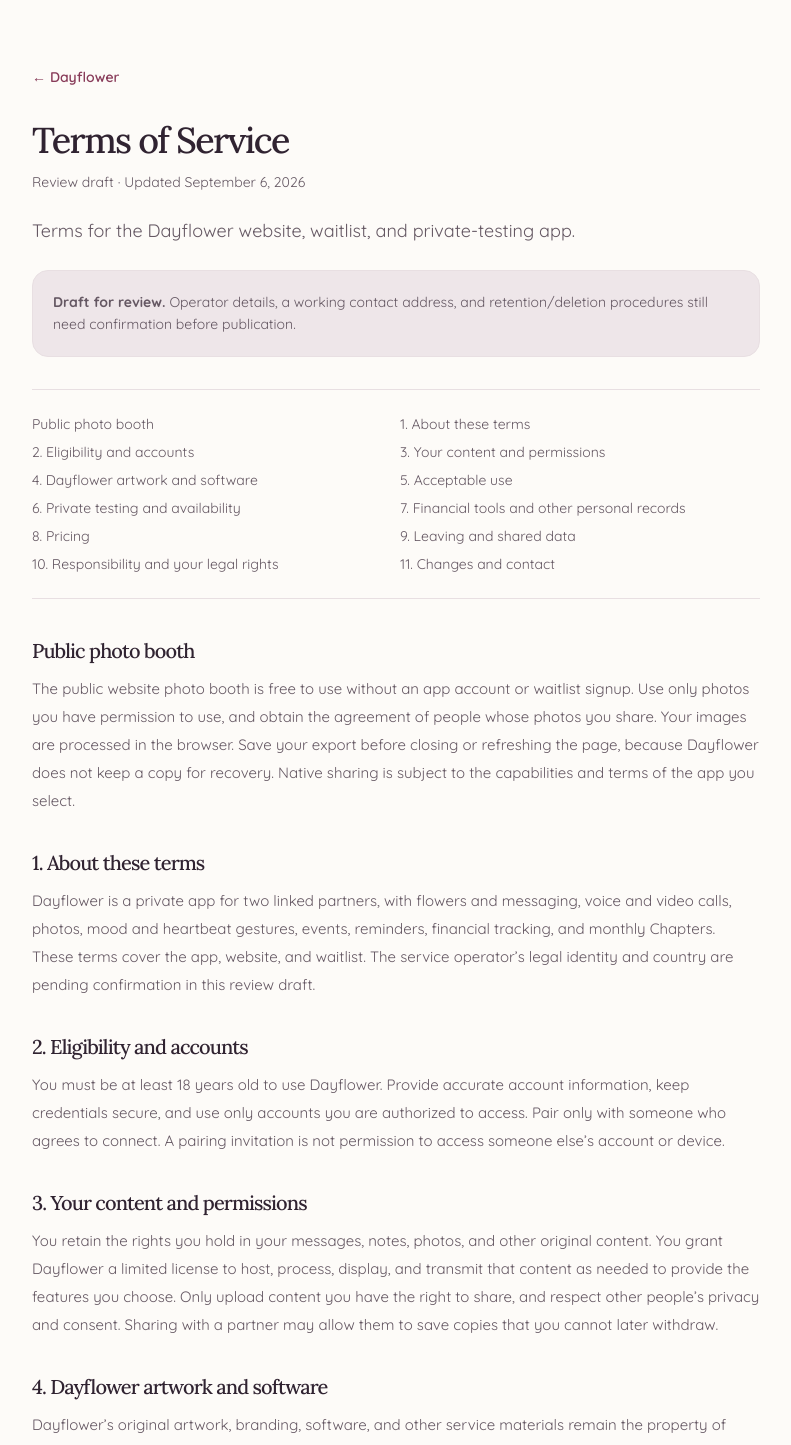
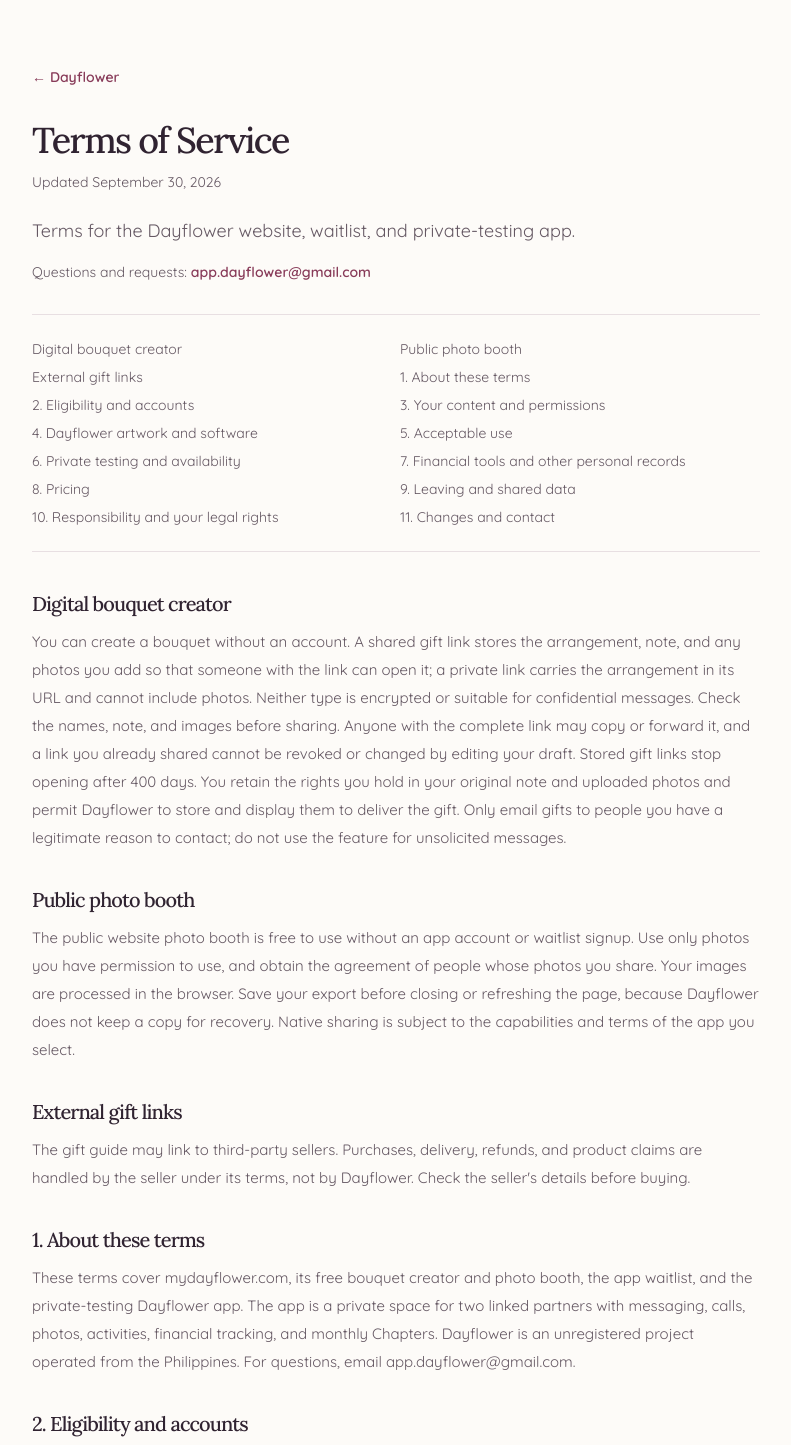
Before and after one commit to jccudiamat/dayflower, a Next.js app in the folder website/: page /terms in a window 1280 px wide. Shown: the top 1445 px of the page, without its empty margins (244-1035 px from the left). Built offline with nearby package versions, Linux system fonts and the light colour scheme.

Commit message:
Finalize Dayflower privacy policy and terms

```diff
--- a/website/app/privacy/page.tsx
+++ b/website/app/privacy/page.tsx
@@ -5,15 +5,15 @@
 const sections = [
 ["Website analytics", "mydayflower.com uses Vercel Web Analytics to count page views and see which pages people reach. It does not set cookies or store anything in your browser for this, and it does not follow you to other websites. Vercel counts a repeat visit using a value derived from the incoming request, such as your IP address and browser user agent, which is hashed with a salt that changes daily; it is not a profile and does not persist beyond that. What is recorded is the page visited, the referring link, an approximate country, and general device, browser, and operating-system type. Nothing you type, upload, or create on this site is included, and analytics is not used in the bouquet creator’s or photo booth’s handling of your images. Analytics runs on the website only, not in the app."],
 ["Delivery security checks", "When enabled, Cloudflare Turnstile checks browser and network signals before sending a gift by email to help prevent automated abuse. The website verifies a short-lived token with Cloudflare. Your bouquet, message, and recipient email are not included in that verification request."],
-["Digital bouquet creator", "The bouquet creator works without an account. Your unfinished bouquet and note are saved in this browser’s local storage when available. Clear this website’s browser data to remove the local draft. There are two kinds of gift link. A shared link (mydayflower.com/g/…) stores the arrangement, note, and any photos you added on our server so the recipient can open it and so messaging and mail apps can show a preview card; that preview names the sender and recipient you entered but not the contents. A private link instead carries the whole arrangement in the URL fragment (the part after #), which is not sent to our server in the page request, and cannot include photos. Neither link is encrypted: anyone who receives the complete link can open and copy its contents. We record when a stored gift was created and when it was first opened. Stored gifts are deleted automatically after about 400 days. Sharing sends the link through the app you choose. Each link keeps the version created at that time; later edits do not update or revoke earlier links. Downloaded bouquet images remain on your device."],
+["Digital bouquet creator", "The bouquet creator works without an account. Your unfinished bouquet and note are saved in this browser’s local storage when available. Clear this website’s browser data to remove the local draft. There are two kinds of gift link. A shared link (mydayflower.com/g/…) stores the arrangement, note, and any photos you added on our server so the recipient can open it and so messaging and mail apps can show a preview card; that preview names the sender and recipient you entered but not the contents. A private link instead carries the whole arrangement in the URL fragment (the part after #), which is not sent to our server in the page request, and cannot include photos. Neither link is encrypted: anyone who receives the complete link can open and copy its contents. We record when a stored gift was created and when it was first opened. A stored gift link stops resolving after 400 days; the current storage setup does not automatically erase its expired database record. Sharing sends the link through the app you choose. Each link keeps the version created at that time; later edits do not update or revoke earlier links. Downloaded bouquet images remain on your device."],
 ["Public photo booth","The public photo booth does not require an account. Selected photos, camera captures, crops, and generated strips are processed locally in your browser and are not uploaded to Dayflower servers. We do not maintain a booth gallery. Closing the page or clearing the session releases the photos held by the tool. Downloaded files remain on your device. Using Share sends the exported image through the app you choose. Camera access is optional and can be stopped in the tool or revoked in browser settings. Advertising spaces are currently placeholders; no ad network is loaded by the booth."],
   [
     "1. Scope and operator",
-    "This policy covers the Dayflower app and mydayflower.com. The app is in private testing. Operator identity, country, and the privacy contact are pending confirmation in this review draft."
+    "This policy covers mydayflower.com and the Dayflower app, which is in private testing. Dayflower is an unregistered project operated from the Philippines. For privacy questions or requests, email app.dayflower@gmail.com."
   ],
   [
     "2. Website and waitlist",
-    "When you join the waitlist, we send your email address to Supabase with a landing-page source label. We use it to send a signup confirmation and notify you when Dayflower is ready. Confirmation emails are delivered through Resend, which processes the recipient address and message for delivery. We store confirmation attempt times and provider acceptance receipts to reduce duplicates; acceptance does not guarantee inbox delivery. Joining the waitlist does not create an app account or enroll your partner. Hosting and network providers process connection information, such as IP addresses and request details, to deliver and secure the website."
+    "When you join the waitlist, we send your email address to Supabase with a landing-page source label. We use it to send a signup confirmation and notify you when Dayflower is ready. Confirmation emails are delivered through Resend, which processes the recipient address and message for delivery. We store confirmation attempt times and provider acceptance receipts to reduce duplicates; acceptance does not guarantee inbox delivery. Joining the waitlist does not create an app account or enroll your partner. If you choose to email a bouquet, Resend processes the recipient address and gift-link message to deliver it; the recipient address is not stored with the bouquet in our database. Hosting and network providers process connection information, such as IP addresses and request details, to deliver and secure the website."
   ],
   [
     "3. Account and profile information",
@@ -29,11 +29,11 @@
   ],
   [
     "6. How information is used and shared",
-    "We use information to authenticate accounts, link partners, deliver content and calls, synchronize activity, provide reminders and notifications, and maintain and troubleshoot the service. Your partner can see content shared within the couple’s space. Financial visibility depends on the account’s ownership and partner-visibility settings; do not assume every financial record is private or every record is shared. A recipient can save or screenshot content outside the app."
+    "We use information to provide the features you request, including authenticating accounts, linking partners, delivering content and calls, synchronizing activity, and providing reminders and notifications. We also use limited technical information to secure, maintain, and troubleshoot the service. Waitlist information is used to send the requested confirmation and launch notice. These activities rely on your request or our service relationship, our legitimate interest in running and securing Dayflower, or consent where applicable. Your partner can see content shared within the couple’s space. Financial visibility depends on the account’s ownership and partner-visibility settings; do not assume every financial record is private or every record is shared. A recipient can save or screenshot content outside the app."
   ],
   [
     "7. Providers and security",
-    "Supabase supports authentication, database storage, and uploaded media. Vercel hosts the website, and Cloudflare provides domain/DNS services. Notification and calling infrastructure also process the data needed for those features. Authorized operators and providers may have access for service operation, support, and security; access is not limited literally to two people. Access controls reduce unauthorized access, but this policy does not promise end-to-end encryption or absolute security. Service processing may occur outside your country. Exact hosting regions and the deployed calling/email providers remain to be confirmed for the final policy."
+    "Supabase supports authentication, database storage, and uploaded media. Vercel hosts the website, Cloudflare provides domain/DNS and security-check services, and Resend delivers requested emails. When app notifications and calls are enabled, Firebase Cloud Messaging, platform delivery services, and LiveKit also process data needed for those features. Authorized operators and providers may have access for service operation, support, and security; access is not limited literally to two people. Access controls reduce unauthorized access, but this policy does not promise end-to-end encryption or absolute security. Service processing may occur outside the Philippines."
   ],
   [
     "8. Device storage and tracking",
@@ -41,22 +41,22 @@
   ],
   [
     "9. Retention, deletion, and choices",
-    "You can edit or remove supported content through the app and revoke device permissions. Disconnecting a pair is different from deleting your authentication account and can remove shared records for both partners. We have not verified a complete in-app account-erasure workflow, so this draft does not promise one. Server data, media, logs, and backups may have different deletion behavior; deleting a screen item does not establish that every copy has been erased. Retention periods, backup expiry, and the export/account-erasure request process must be confirmed before this draft is published as final. Depending on your location, you may have rights to access, correct, erase, export, or object to processing of your information and to complain to a data-protection authority."
+    "Waitlist records are kept while needed to send the requested launch notice, unless you ask us to remove your address sooner. App account and shared-content records are kept while needed to provide the app, unless you request deletion or a different period is required for legal or security reasons. Shared gift links stop opening after 400 days, but expired gift records are not yet automatically purged; you can request removal of a gift you created by sending its link. You can edit or remove supported content in the app, clear browser drafts, and revoke device permissions. Disconnecting a pair is different from deleting an account and can remove shared records for both partners. There is currently no in-app account-deletion tool. To request waitlist removal, access, correction, export, or account or content deletion, email app.dayflower@gmail.com, preferably from the address linked to your record. We may ask you to verify your identity and will explain any effect on shared content or information we must retain. Deleting a screen item or account does not instantly remove copies held in provider backups or security logs, whose retention periods can differ. You may also have rights to object to processing and to complain to the Philippine National Privacy Commission or another applicable authority."
   ],
   [
     "10. Age, changes, and contact",
-    "Dayflower is intended for adults aged 18 and over. This policy will be updated as the service changes, with the revision date shown above. A verified privacy contact must be added before publication; hello@mydayflower.com has not been confirmed as a working mailbox."
+    "The website is intended for people aged 16 and over. The Dayflower app is intended for adults aged 18 and over. If you believe someone below the relevant age has provided personal information, email app.dayflower@gmail.com. We will update this policy when our practices materially change and show the latest revision date above."
   ]
 ];
 export default function PolicyPage() {
 return <main className="site-page mx-auto max-w-3xl px-5 py-16">
 <Link href="/" className="text-sm font-semibold text-brand-dark hover:underline">← Dayflower</Link>
 <h1 className="mt-8 text-4xl font-bold">Privacy Policy</h1>
-<p className="mt-3 text-sm text-body">Review draft · Updated September 17, 2026</p>
+<p className="mt-3 text-sm text-body">Updated September 30, 2026</p>
 <p className="mt-6 text-lg leading-relaxed text-body">How the Dayflower website, waitlist, and private-testing app handle information.</p>
-<aside className="mt-6 rounded-2xl border border-border-soft bg-surface-subtle p-5 text-sm leading-relaxed text-body"><strong>Draft for review.</strong> Operator details, a working contact address, and retention/deletion procedures still need confirmation before publication.</aside>
+<p className="mt-4 text-sm text-body">Privacy requests: <a className="font-semibold text-brand-dark hover:underline" href="mailto:app.dayflower@gmail.com">app.dayflower@gmail.com</a></p>
 <nav aria-label="On this page" className="mt-8 grid gap-2 border-y border-border-soft py-6 text-sm sm:grid-cols-2">{sections.map(([title], i) => <a key={title} href={`#section-${i+1}`} className="text-body hover:underline">{title}</a>)}</nav>
 <div className="mt-10 space-y-9">{sections.map(([title,body],i)=><section key={title} id={`section-${i+1}`} className="scroll-mt-8"><h2 className="text-xl font-bold">{title}</h2><p className="mt-3 text-[15px] leading-7 text-body">{body}</p></section>)}</div>
-<footer className="mt-12 flex gap-6 border-t border-border-soft pt-6 text-sm text-brand-dark"><Link href="/">Back to Dayflower</Link><Link href="/terms">Terms of Service</Link></footer>
+<footer className="mt-12 flex flex-wrap gap-6 border-t border-border-soft pt-6 text-sm text-brand-dark"><Link href="/">Back to Dayflower</Link><Link href="/terms">Terms of Service</Link><a href="https://privacy.gov.ph/data-subject-rights/">Privacy rights in the Philippines</a></footer>
 </main>;
 }
--- a/website/app/terms/page.tsx
+++ b/website/app/terms/page.tsx
@@ -3,14 +3,16 @@
 import Link from "next/link";
 export const metadata: Metadata = { title: "Terms of Service | Dayflower", description: "Terms for the Dayflower website, waitlist, and private-testing app." , alternates: { canonical: url("/terms") }, robots: { index: true, follow: true } };
 const sections = [
+["Digital bouquet creator", "You can create a bouquet without an account. A shared gift link stores the arrangement, note, and any photos you add so that someone with the link can open it; a private link carries the arrangement in its URL and cannot include photos. Neither type is encrypted or suitable for confidential messages. Check the names, note, and images before sharing. Anyone with the complete link may copy or forward it, and a link you already shared cannot be revoked or changed by editing your draft. Stored gift links stop opening after 400 days. You retain the rights you hold in your original note and uploaded photos and permit Dayflower to store and display them to deliver the gift. Only email gifts to people you have a legitimate reason to contact; do not use the feature for unsolicited messages."],
 ["Public photo booth","The public website photo booth is free to use without an app account or waitlist signup. Use only photos you have permission to use, and obtain the agreement of people whose photos you share. Your images are processed in the browser. Save your export before closing or refreshing the page, because Dayflower does not keep a copy for recovery. Native sharing is subject to the capabilities and terms of the app you select."],
+["External gift links", "The gift guide may link to third-party sellers. Purchases, delivery, refunds, and product claims are handled by the seller under its terms, not by Dayflower. Check the seller's details before buying."],
   [
     "1. About these terms",
-    "Dayflower is a private app for two linked partners, with flowers and messaging, voice and video calls, photos, mood and heartbeat gestures, events, reminders, financial tracking, and monthly Chapters. These terms cover the app, website, and waitlist. The service operator’s legal identity and country are pending confirmation in this review draft."
+    "These terms cover mydayflower.com, its free bouquet creator and photo booth, the app waitlist, and the private-testing Dayflower app. The app is a private space for two linked partners with messaging, calls, photos, activities, financial tracking, and monthly Chapters. Dayflower is an unregistered project operated from the Philippines. For questions, email app.dayflower@gmail.com."
   ],
   [
     "2. Eligibility and accounts",
-    "You must be at least 18 years old to use Dayflower. Provide accurate account information, keep credentials secure, and use only accounts you are authorized to access. Pair only with someone who agrees to connect. A pairing invitation is not permission to access someone else’s account or device."
+    "You must be at least 16 years old to use the website, including its bouquet creator, photo booth, and app waitlist. You must be at least 18 years old to use the app. Provide accurate account information, keep credentials secure, and use only accounts you are authorized to access. Pair only with someone who agrees to connect. A pairing invitation is not permission to access someone else’s account or device."
   ],
   [
     "3. Your content and permissions",
@@ -38,7 +40,7 @@
   ],
   [
     "9. Leaving and shared data",
-    "You may stop using the service. Signing out, uninstalling, disconnecting a pair, and erasing an account are different actions. Disconnecting can affect shared content for both partners. Review in-app confirmations before deleting or disconnecting. Retention, export, and complete account-erasure procedures are described in the Privacy Policy draft and require operational confirmation before publication."
+    "You may stop using the service. Signing out, uninstalling, disconnecting a pair, and deleting an account are different actions. Disconnecting can affect shared content for both partners. Review in-app confirmations before deleting or disconnecting. There is currently no in-app account-deletion tool. Email app.dayflower@gmail.com to request waitlist removal, account deletion, or a copy of your data. The Privacy Policy explains how requests and retained information are handled."
   ],
   [
     "10. Responsibility and your legal rights",
@@ -46,16 +48,16 @@
   ],
   [
     "11. Changes and contact",
-    "Revised terms will carry an updated date. Material changes should be communicated before they take effect where required by law. The operator identity and a verified support contact must be completed before publication; the previously listed hello@mydayflower.com address is not yet verified."
+    "Revised terms will carry an updated date. We will communicate material changes where required by law. Questions or requests can be sent to app.dayflower@gmail.com. These terms do not limit rights that cannot be waived under applicable law."
   ]
 ];
 export default function PolicyPage() {
 return <main className="site-page mx-auto max-w-3xl px-5 py-16">
 <Link href="/" className="text-sm font-semibold text-brand-dark hover:underline">← Dayflower</Link>
 <h1 className="mt-8 text-4xl font-bold">Terms of Service</h1>
-<p className="mt-3 text-sm text-body">Review draft · Updated September 6, 2026</p>
+<p className="mt-3 text-sm text-body">Updated September 30, 2026</p>
 <p className="mt-6 text-lg leading-relaxed text-body">Terms for the Dayflower website, waitlist, and private-testing app.</p>
-<aside className="mt-6 rounded-2xl border border-border-soft bg-surface-subtle p-5 text-sm leading-relaxed text-body"><strong>Draft for review.</strong> Operator details, a working contact address, and retention/deletion procedures still need confirmation before publication.</aside>
+<p className="mt-4 text-sm text-body">Questions and requests: <a className="font-semibold text-brand-dark hover:underline" href="mailto:app.dayflower@gmail.com">app.dayflower@gmail.com</a></p>
 <nav aria-label="On this page" className="mt-8 grid gap-2 border-y border-border-soft py-6 text-sm sm:grid-cols-2">{sections.map(([title], i) => <a key={title} href={`#section-${i+1}`} className="text-body hover:underline">{title}</a>)}</nav>
 <div className="mt-10 space-y-9">{sections.map(([title,body],i)=><section key={title} id={`section-${i+1}`} className="scroll-mt-8"><h2 className="text-xl font-bold">{title}</h2><p className="mt-3 text-[15px] leading-7 text-body">{body}</p></section>)}</div>
 <footer className="mt-12 flex gap-6 border-t border-border-soft pt-6 text-sm text-brand-dark"><Link href="/">Back to Dayflower</Link><Link href="/privacy">Privacy Policy</Link></footer>
```
